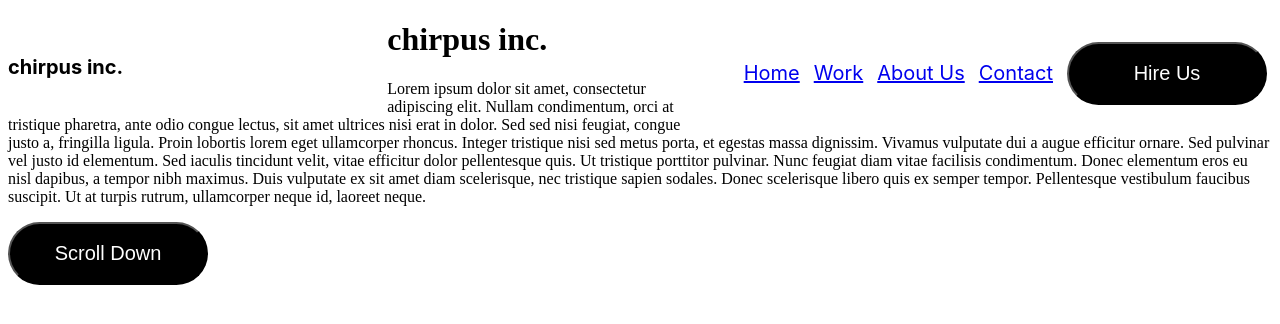
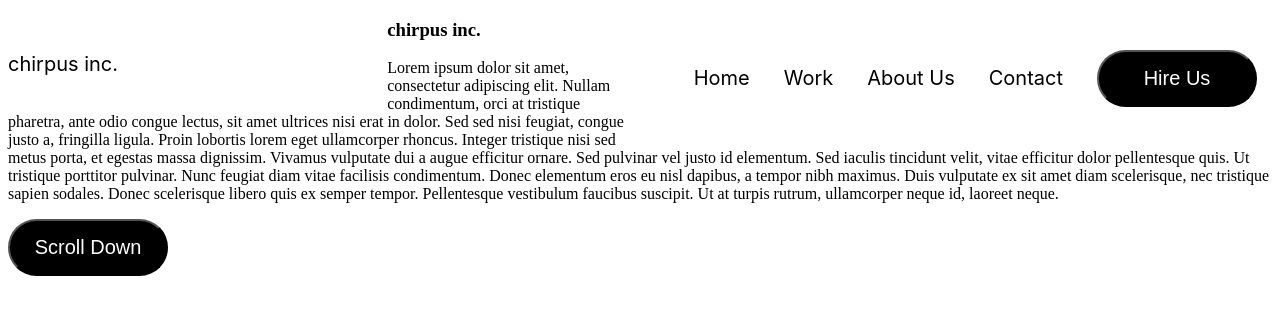
Before and after one commit to arenick/html-css_chirpus, a plain HTML site: page index.html in a window 1280 px wide. Drawn offline with Linux system fonts and the light colour scheme.

Commit message:
html columns

```diff
--- a/index.html
+++ b/index.html
@@ -18,17 +18,17 @@
     </ul>
 </nav>
 <body>
-    <div class="column_one">
-        <div>
+    <section class="column_one">
+        <section>
             <h1>chirpus inc.</h1>
             <p>Lorem ipsum dolor sit amet, consectetur adipiscing elit. Nullam condimentum, orci at tristique pharetra, ante odio congue lectus, sit amet ultrices nisi erat in dolor. Sed sed nisi feugiat, congue justo a, fringilla ligula. Proin lobortis lorem eget ullamcorper rhoncus. Integer tristique nisi sed metus porta, et egestas massa dignissim. Vivamus vulputate dui a augue efficitur ornare. Sed pulvinar vel justo id elementum. Sed iaculis tincidunt velit, vitae efficitur dolor pellentesque quis. Ut tristique porttitor pulvinar. Nunc feugiat diam vitae facilisis condimentum. Donec elementum eros eu nisl dapibus, a tempor nibh maximus. Duis vulputate ex sit amet diam scelerisque, nec tristique sapien sodales. Donec scelerisque libero quis ex semper tempor. Pellentesque vestibulum faucibus suscipit. Ut at turpis rutrum, ullamcorper neque id, laoreet neque.</p>
-        </div>
-    <div class="column_two">
-        <div class="circle_one"></div>
-        <div class="circle_two"></div>
-        <div class="circle_three"></div>
-    </div>
-    </div>
+        </section>
+        <section class="column_two">
+            <div class="circle_one"></div>
+            <div class="circle_two"></div>
+            <div class="circle_three"></div>
+        </section>
+    </section>
     <button>Scroll Down</button>
 </body>
 </html>
--- a/styles.css
+++ b/styles.css
@@ -4,26 +4,33 @@ h5 {
     float: left;
     width: 30%;
     font-size: 20px;
+    font-style: normal;
+    font-weight: inherit;
+    color: black;
     font-family: -apple-system, BlinkMacSystemFont, 'Segoe UI', Roboto, Oxygen, Ubuntu, Cantarell, 'Open Sans', 'Helvetica Neue', sans-serif;
 }
 
 li {
-    padding: 5px;
+    padding: 15px;
     display: inline-block;
-    font-size: 20px;
-    text-decoration: none;
-    font-family: -apple-system, BlinkMacSystemFont, 'Segoe UI', Roboto, Oxygen, Ubuntu, Cantarell, 'Open Sans', 'Helvetica Neue', sans-serif;
 }
 
 ul {
     float: right;
 }
 
+a {
+    font-size: 20px;
+    text-decoration: none;
+    color: black;
+    font-family: -apple-system, BlinkMacSystemFont, 'Segoe UI', Roboto, Oxygen, Ubuntu, Cantarell, 'Open Sans', 'Helvetica Neue', sans-serif;
+}
+
 button {
     color: white;
     background-color: black;
-    padding: 18px 2px;
-    border-radius: 40px;
+    padding: 15px 1px;
+    border-radius: 45px;
     font-size: 20px;
-    width: 200px;
+    width: 160px;
 }
```
